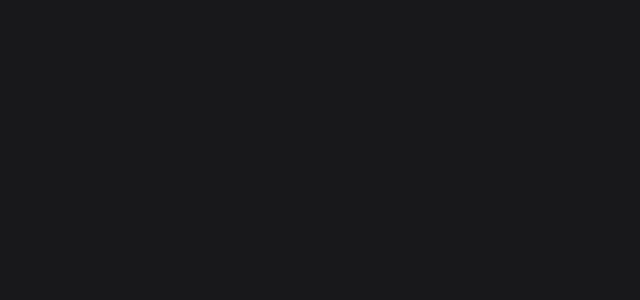
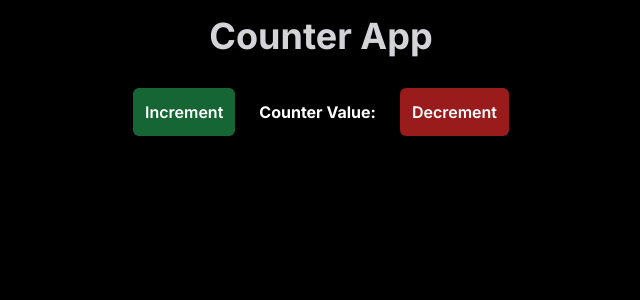
Before and after one commit to AhmedShaykh/Next-Redux, a Next.js app: page / in a window 1280 px wide. Shown: the top 300 px of the page, without its empty margins (319-959 px from the left). Built offline with nearby package versions, Linux system fonts and the light colour scheme.

Commit message:
Create Counter

```diff
--- /dev/null
+++ b/src/Counter.tsx
@@ -0,0 +1,22 @@
+"use client";
+
+const Counter = () => {
+    return (
+        <div className="my-8 flex gap-6 justify-center items-center">
+            <button className="p-3 rounded-md bg-green-800 font-semibold text-white">
+                Increment
+            </button>
+
+            <h3 className="font-bold text-white">
+                Counter Value:
+            </h3>
+
+            <button className="p-3 rounded-md bg-red-800 font-semibold text-white">
+                Decrement
+            </button>
+
+        </div>
+    )
+};
+
+export default Counter;
--- a/src/app/layout.tsx
+++ b/src/app/layout.tsx
@@ -16,7 +16,7 @@
   return (
     <html lang="en">
       <body
-        className={`${inter.className} bg-zinc-900 text-zinc-500`}
+        className={`${inter.className} bg-black text-zinc-300`}
       >
         {children}
       </body>
--- a/src/app/page.tsx
+++ b/src/app/page.tsx
@@ -1,9 +1,14 @@
 import React from 'react';
+import Counter from '@/Counter';
 
 const Home = () => {
     return (
-        <>
-        </>
+        <div className="flex flex-col items-center my-4">
+            <h1 className="text-4xl font-bold">
+                Counter App
+            </h1>
+            <Counter />
+        </div>
     )
 };
 
--- /dev/null
+++ b/src/store/Store.ts
@@ -0,0 +1,9 @@
+import { configureStore } from '@reduxjs/toolkit';
+
+export const store = configureStore({
+    reducer: {}
+});
+
+export type RootState = ReturnType<typeof store.getState>;
+
+export type AppDispatch = typeof store.dispatch;
--- a/tailwind.config.js
+++ b/tailwind.config.js
@@ -2,8 +2,7 @@
 
 module.exports = {
   content: [
-    './src/Components/**/*.{js,ts,jsx,tsx,mdx}',
-    './src/app/**/*.{js,ts,jsx,tsx,mdx}',
+    './src/**/*.{js,ts,jsx,tsx,mdx}',
   ],
   plugins: [],
 };
```
